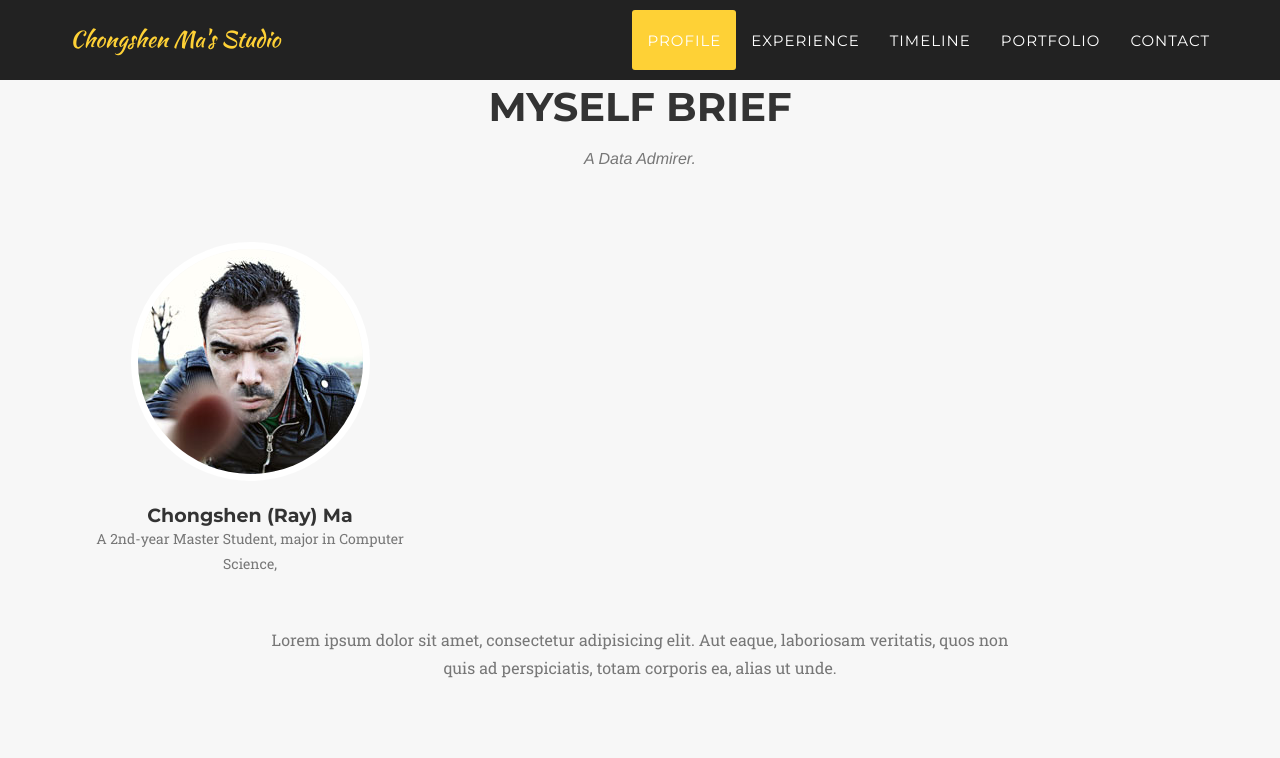
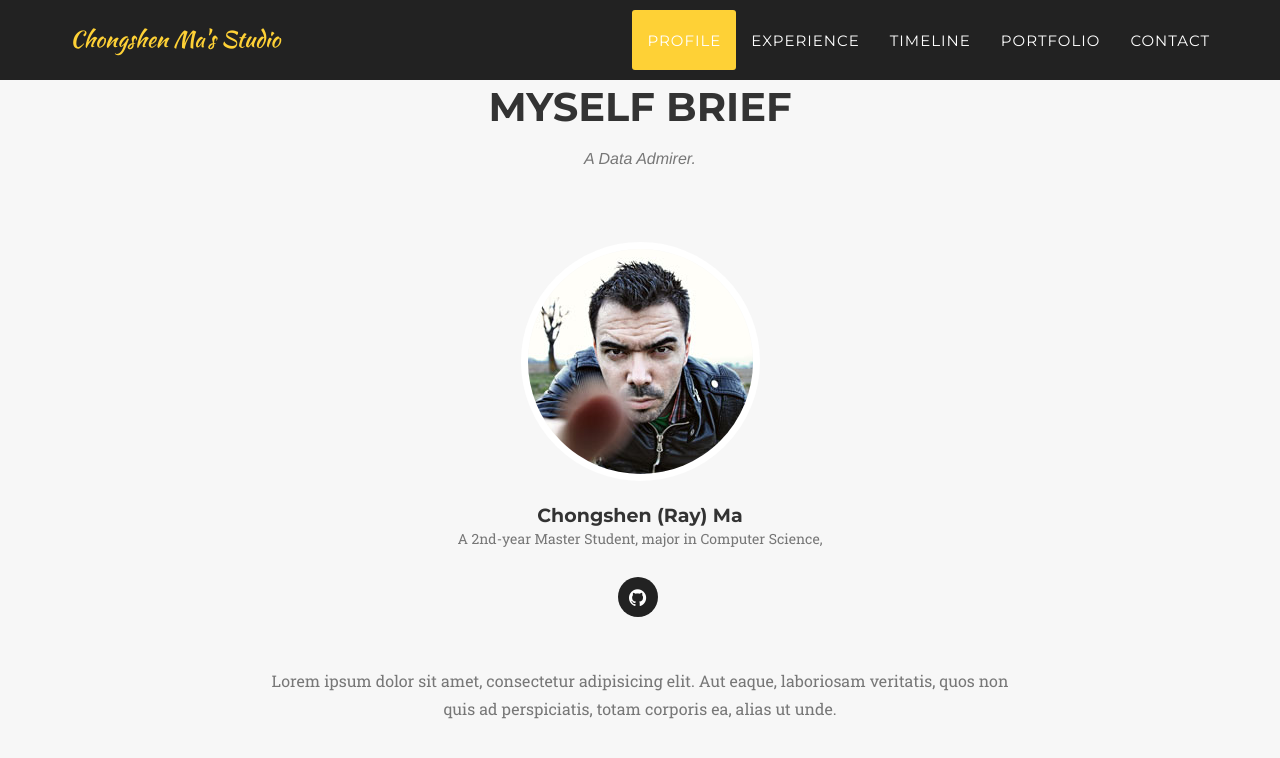
Before and after one commit to machongshen/machongshen_homepage, a Jekyll site: the page built from index.html, in a window 1280 px wide and 900 px high, scrolled down 823 px. Shown: the top 758 px of the window. Built offline with Jekyll 4.4.1, drawn with Linux system fonts in a browser that asks for light colours; some web fonts are replaced.

Commit message:
try to make it in center

```diff
--- a/_includes/profile.html
+++ b/_includes/profile.html
@@ -9,17 +9,16 @@
             </div>
 
                 <div class="row">
-                <div class="col-sm-4 center"><center>
+                <div class="col-lg-8 col-lg-offset-2 text-center">
                         <div class="team-member center">
                         <img src="img/team/2.jpg" class="img-responsive img-circle center" alt="">
                         <h4>Chongshen (Ray) Ma</h4>
                         <p class="text-muted text-center">A 2nd-year Master Student, major in Computer Science,</p>
                         <ul class="list-inline social-buttons center">
-                            {% for network in member.social %}
-                            <li><a href="{{ network.url }}"><i class="fa fa-{{ network.title }}"></i></a>
-                            {% endfor %}
+                            <li><a href="http://github.com/machongshen"><i class="fa fa-github"></i></a>
+
                 </ul>
-                    </div></center>
+                    </div>
                 </div>
             </div>
 
```
